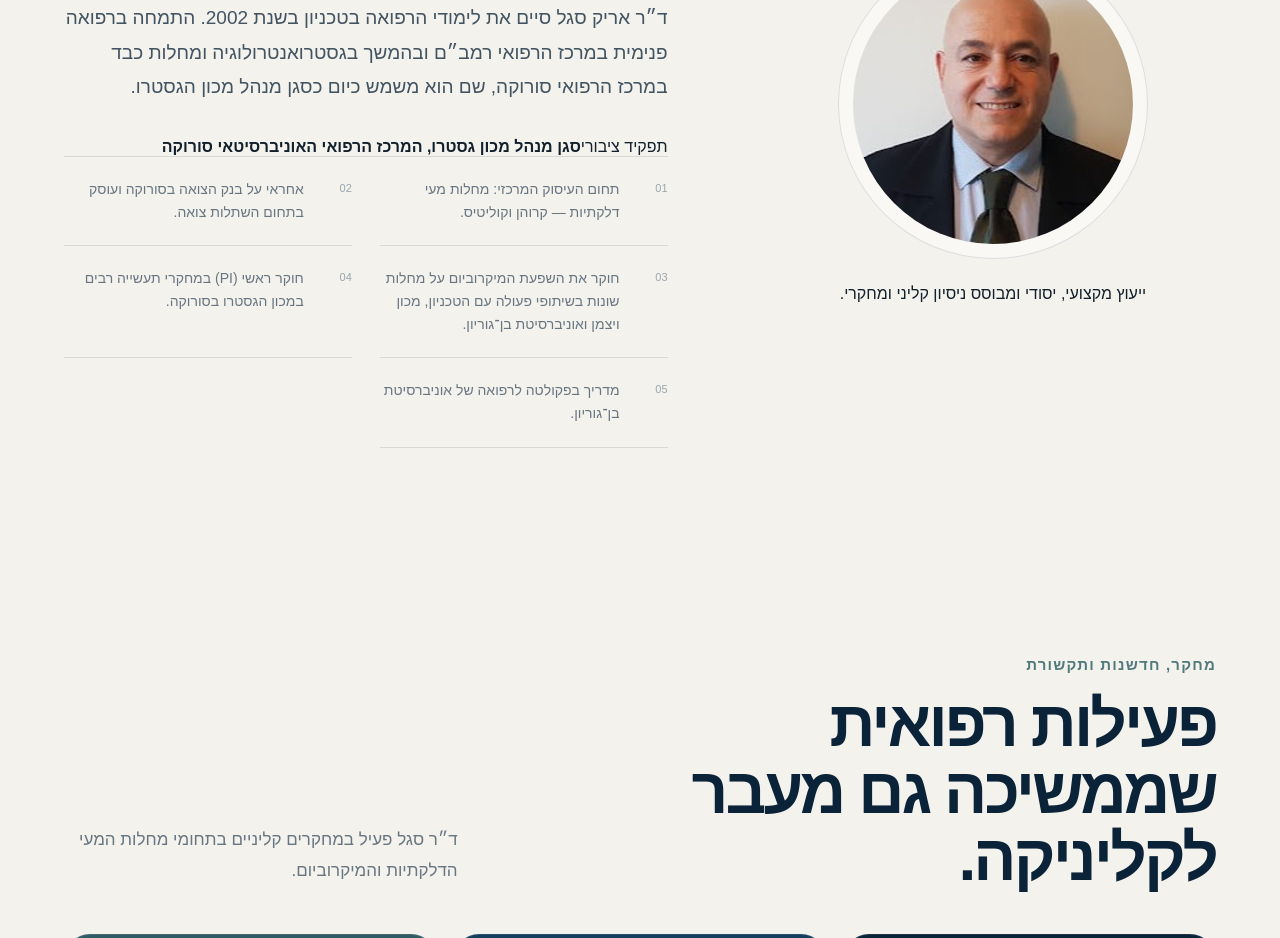
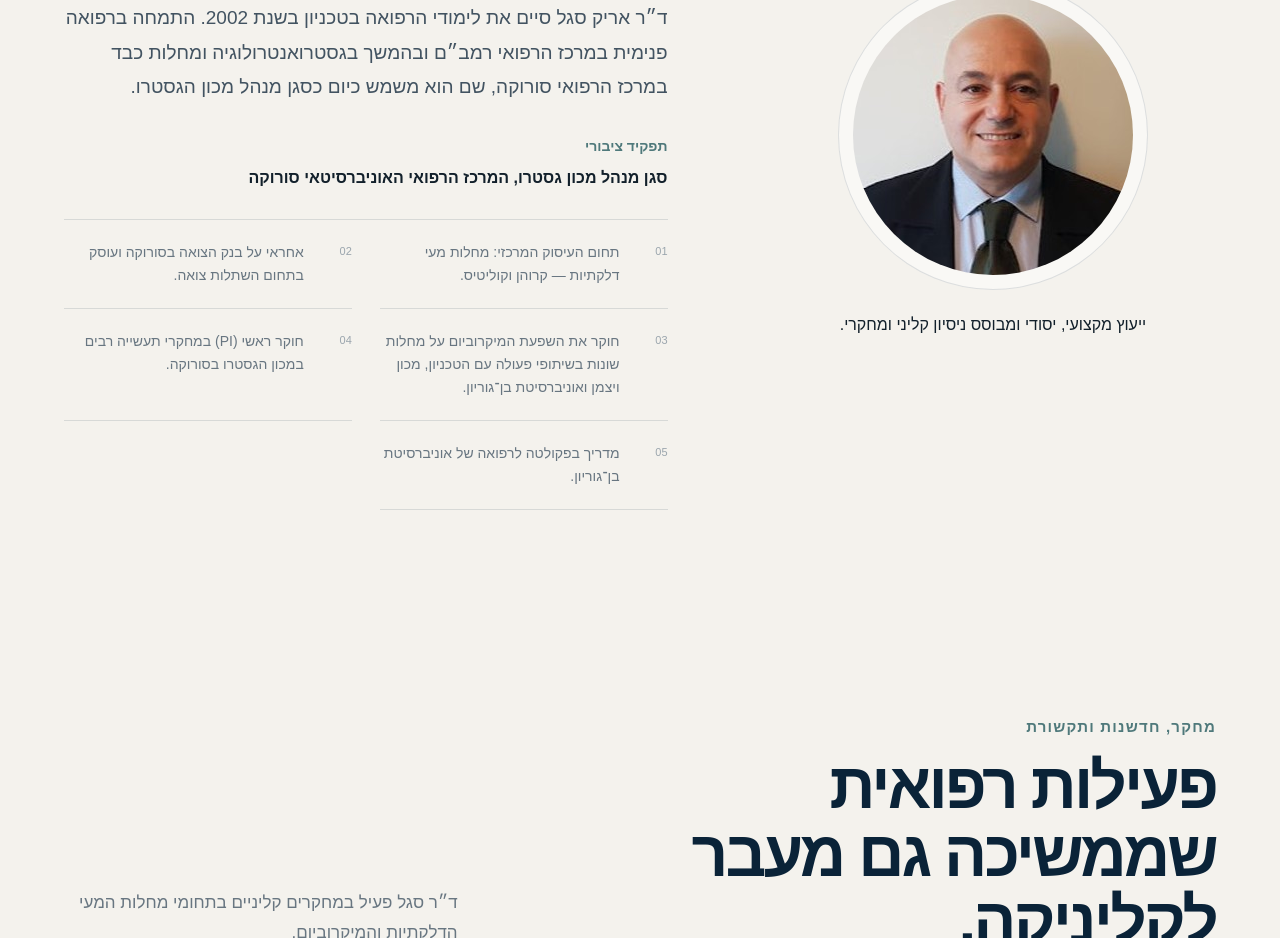
Before and after one commit to liorlior22/arik-segal-clinic, a Next.js app: page / in a window 1280 px wide. Shown: the part 2000-2938 px from the top of the page. Built offline with nearby package versions, Linux system fonts and the light colour scheme.

Commit message:
Fix role callout spacing

```diff
--- a/app/patch.css
+++ b/app/patch.css
@@ -9,6 +9,23 @@ nav { font-size: 17px !important; font-weight: 700; }
 .eyebrow { font-size: 15px !important; letter-spacing: .08em; }
 .card h3 { font-size: 27px !important; }
 .brandName { font-size: 22px !important; }
+
+/* Public role callout spacing */
+.roleCallout {
+  display: grid;
+  gap: 12px;
+  margin-bottom: 28px;
+}
+.roleCallout span {
+  display: block;
+  font-size: 14px;
+  font-weight: 800;
+  color: var(--teal);
+}
+.roleCallout strong {
+  display: block;
+  line-height: 1.55;
+}
 
 /* Contact form */
 .contactFormSection {
@@ -86,4 +103,6 @@ nav { font-size: 17px !important; font-weight: 700; }
   .contactFormWrap { padding: 26px 20px; border-radius: 24px; }
   .contactSubmit { width: 100%; }
   .eyebrow { font-size: 14px !important; }
+  .roleCallout { gap: 14px; }
+  .roleCallout span { margin-bottom: 2px; }
 }
```
